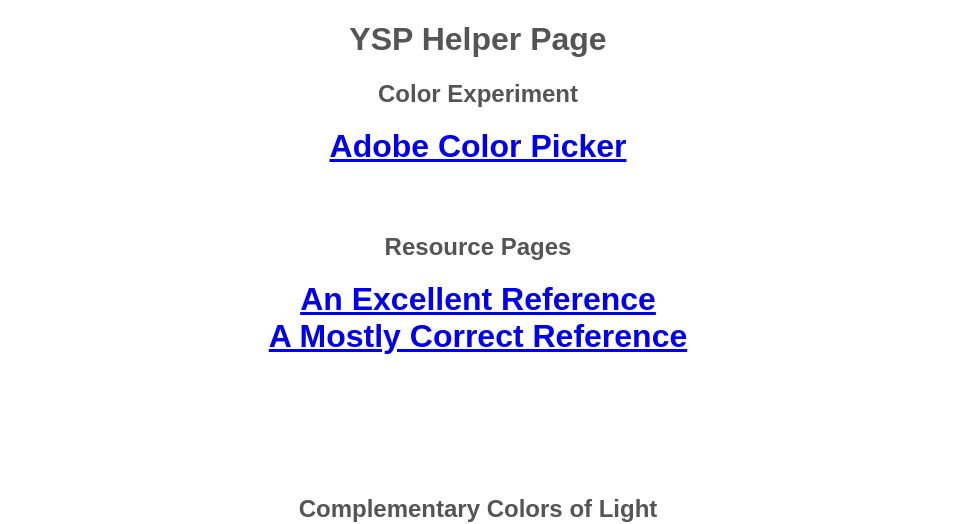
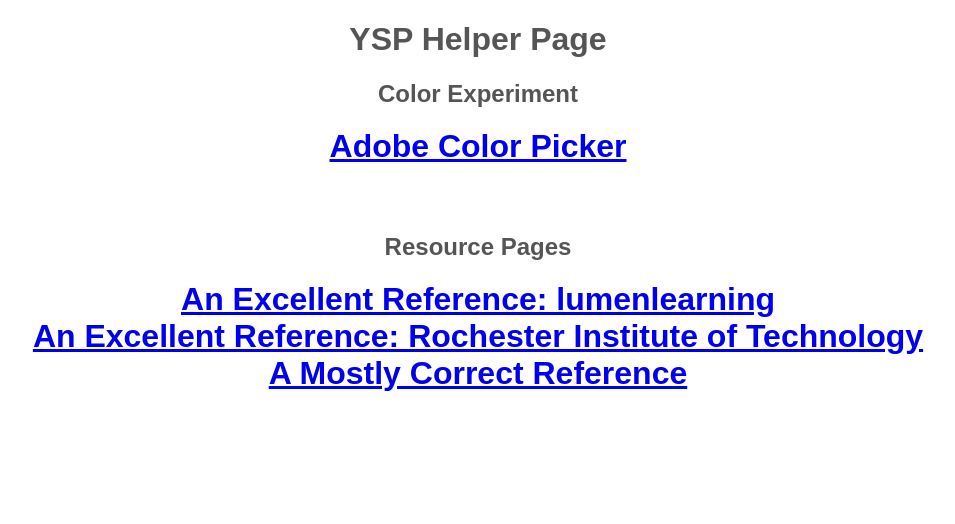
Before and after one commit to discolemur/discolemur.github.io, a plain HTML site: page ysp.html in a window 1280 px wide. Shown: the top 524 px of the page, without its empty margins (162-1117 px from the left). Drawn offline with Linux system fonts and the light colour scheme; files that its build step writes are made by us from their sources.

Commit message:
small update

```diff
--- a/ysp.html
+++ b/ysp.html
@@ -23,7 +23,8 @@
           <a href="https://color.adobe.com/create" style="text-align:center; display:block; font-weight:bold; font-size:2em;">Adobe Color Picker</a>
 
           <h2 style="text-align: center; padding-top: 2em;">Resource Pages</h2>
-          <a href="https://courses.lumenlearning.com/suny-biology2xmaster/chapter/vision/" style="text-align:center; display:block; font-weight:bold; font-size:2em;">An Excellent Reference</a>
+          <a href="https://courses.lumenlearning.com/suny-biology2xmaster/chapter/vision/" style="text-align:center; display:block; font-weight:bold; font-size:2em;">An Excellent Reference: lumenlearning</a>
+          <a href="https://www.cis.rit.edu/people/faculty/montag/vandplite/pages/chap_9/ch9p1.html" style="text-align:center; display:block; font-weight:bold; font-size:2em;">An Excellent Reference: Rochester Institute of Technology</a>
           <a href="https://www.sciencebuddies.org/science-fair-projects/project-ideas/HumBio_p021/human-biology-health/eyes-playing-tricks-afterimages#background" style="text-align:center; display:block; font-weight:bold; font-size:2em;">A Mostly Correct Reference</a>
           <h2 style="text-align: center; padding-top: 5em;">Complementary Colors of Light</h2>
           <img src="http://www.greatreality.com/images/ColorImages/ColorHex.gif" style="display: block; margin: auto;"/>
```
